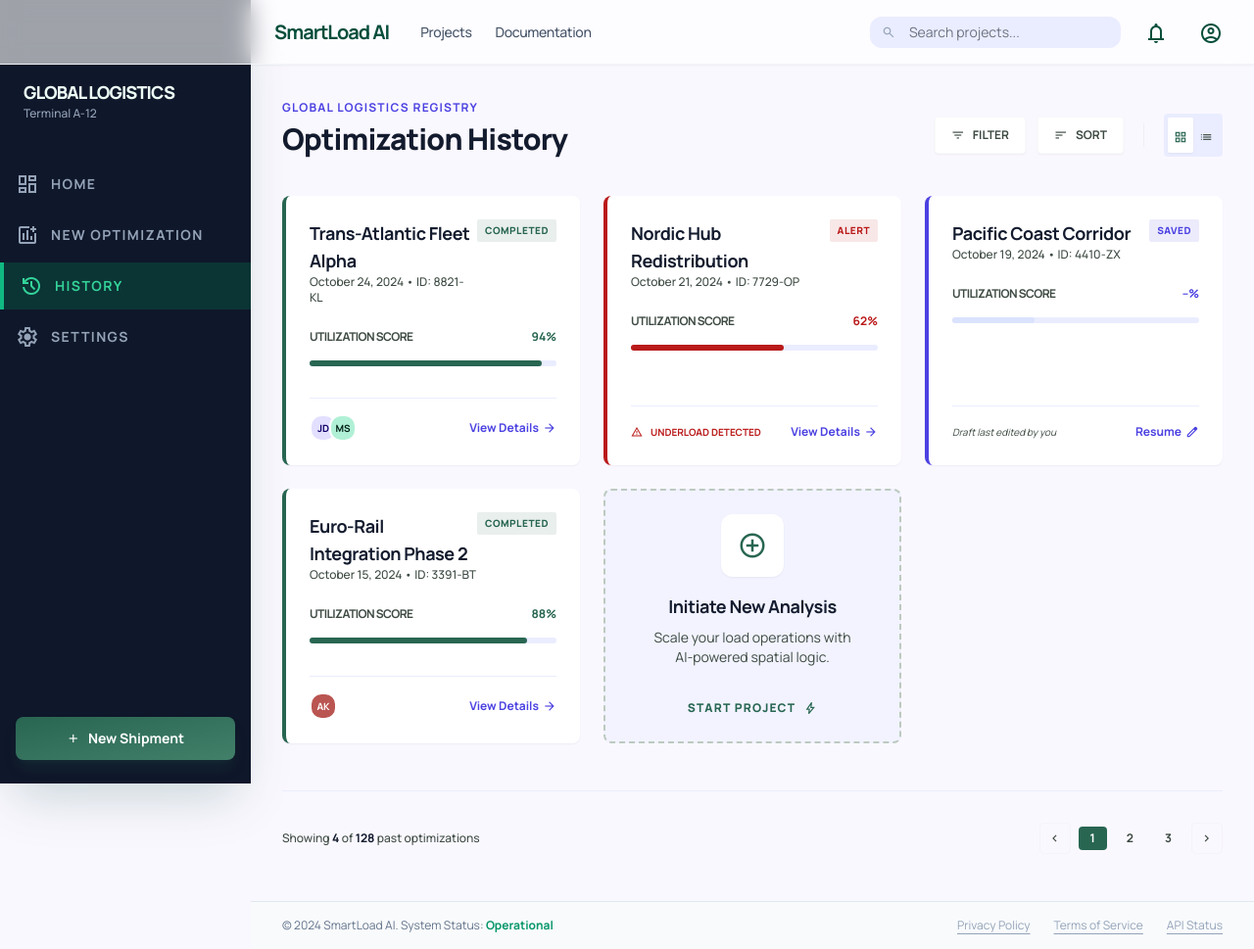
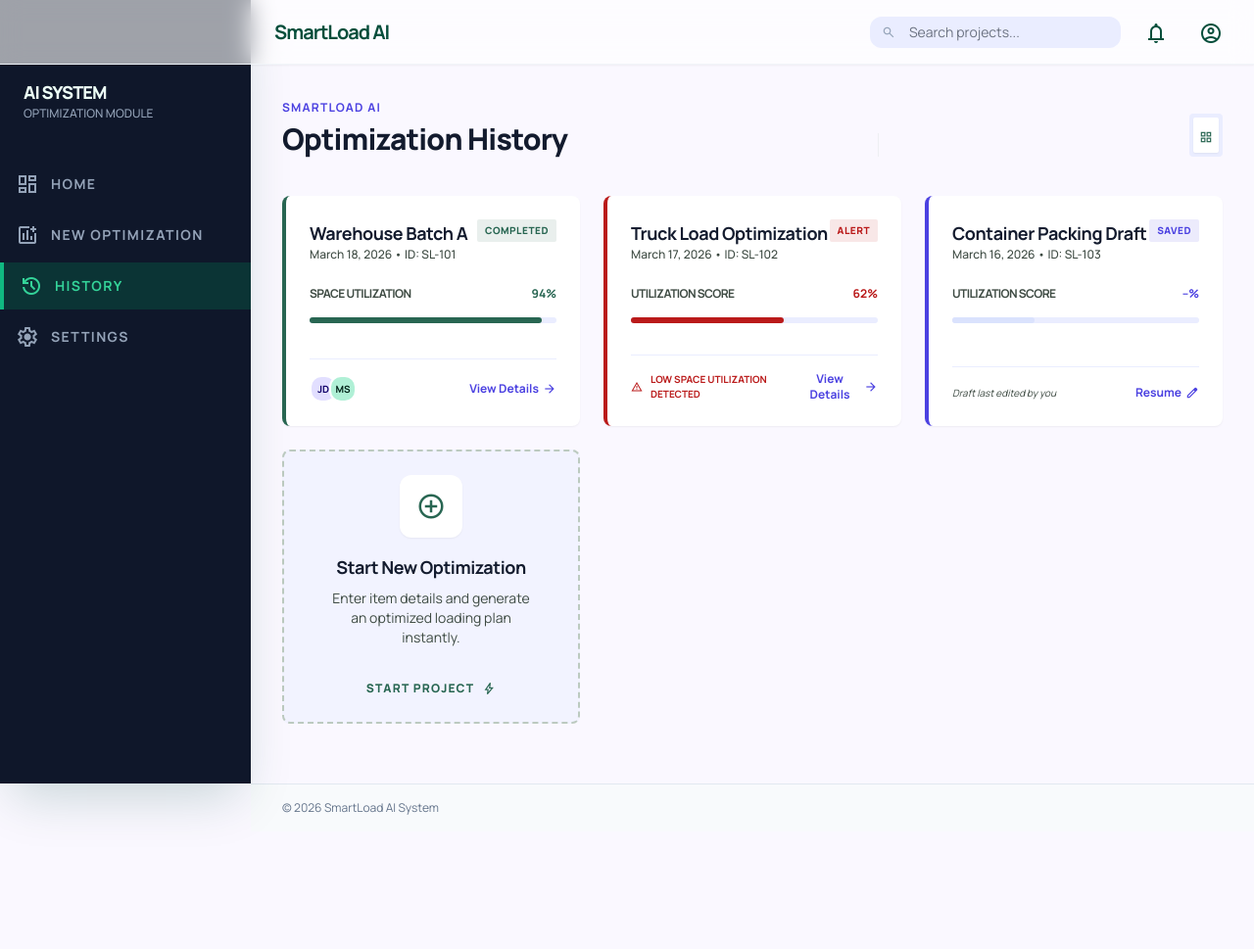
Before and after one commit to jpdhanyaa/SMARTLOAD-SYSTEM, a plain HTML site: page frontend/history.html in a window 1280 px wide. Shown: the whole page at 98% size. After the commit the page ends 849 px from the top, so only its background shows below. Drawn offline with nearby package versions, Linux system fonts and the light colour scheme.

Commit message:
history and optimization done

```diff
--- a/frontend/history.html
+++ b/frontend/history.html
@@ -3,7 +3,8 @@
 <html class="light" lang="en"><head>
 <meta charset="utf-8"/>
 <meta content="width=device-width, initial-scale=1.0" name="viewport"/>
-<title>Optimization History | SmartLoad AI</title>
+<title>SmartLoad AI</title>
+<link rel="icon" type="image/png" href="logo.png">
 <script src="https://cdn.tailwindcss.com?plugins=forms,container-queries"></script>
 <link href="https://fonts.googleapis.com/css2?family=Manrope:wght@200;300;400;500;600;700;800&amp;display=swap" rel="stylesheet"/>
 <link href="https://fonts.googleapis.com/css2?family=Material+Symbols+Outlined:wght,FILL@100..700,0..1&amp;display=swap" rel="stylesheet"/>
@@ -83,96 +84,80 @@
 <body class="bg-surface text-on-surface">
 <aside class="fixed left-0 top-0 h-full w-64 z-40 bg-slate-900 flex flex-col pt-20 pb-6 shadow-2xl shadow-emerald-900/20">
 <div class="px-6 mb-10">
-<h1 class="text-emerald-50 text-lg font-black uppercase tracking-tighter">Global Logistics</h1>
-<p class="text-slate-400 text-xs font-medium">Terminal A-12</p>
+<h1 class="text-emerald-50 text-lg font-black uppercase tracking-tighter">AI System</h1>
+<p class="text-slate-400 text-xs font-medium">OPTIMIZATION  MODULE</p>
 </div>
 <nav class="flex-1 space-y-1">
-<a class="text-slate-400 hover:text-emerald-200 px-4 py-3 flex items-center gap-3 font-manrope text-sm uppercase tracking-widest font-bold hover:bg-slate-800 transition-all duration-200 hover:translate-x-1" href="#">
+<a class="text-slate-400 hover:text-emerald-200 px-4 py-3 flex items-center gap-3 font-manrope text-sm uppercase tracking-widest font-bold hover:bg-slate-800 transition-all duration-200 hover:translate-x-1" href="home.html">
 <span class="material-symbols-outlined" data-icon="dashboard">dashboard</span>
                 Home
             </a>
-<a class="text-slate-400 hover:text-emerald-200 px-4 py-3 flex items-center gap-3 font-manrope text-sm uppercase tracking-widest font-bold hover:bg-slate-800 transition-all duration-200 hover:translate-x-1" href="#">
+<a class="text-slate-400 hover:text-emerald-200 px-4 py-3 flex items-center gap-3 font-manrope text-sm uppercase tracking-widest font-bold hover:bg-slate-800 transition-all duration-200 hover:translate-x-1" href="optimization.html">
 <span class="material-symbols-outlined" data-icon="add_chart">add_chart</span>
                 New Optimization
             </a>
-<a class="bg-emerald-800/40 text-emerald-400 border-l-4 border-emerald-500 px-4 py-3 flex items-center gap-3 font-manrope text-sm uppercase tracking-widest font-bold" href="#">
+<a class="bg-emerald-800/40 text-emerald-400 border-l-4 border-emerald-500 px-4 py-3 flex items-center gap-3 font-manrope text-sm uppercase tracking-widest font-bold" href="history.html">
 <span class="material-symbols-outlined" data-icon="history">history</span>
                 History
             </a>
-<a class="text-slate-400 hover:text-emerald-200 px-4 py-3 flex items-center gap-3 font-manrope text-sm uppercase tracking-widest font-bold hover:bg-slate-800 transition-all duration-200 hover:translate-x-1" href="#">
+<a class="text-slate-400 hover:text-emerald-200 px-4 py-3 flex items-center gap-3 font-manrope text-sm uppercase tracking-widest font-bold hover:bg-slate-800 transition-all duration-200 hover:translate-x-1" href="settings.html">
 <span class="material-symbols-outlined" data-icon="settings">settings</span>
                 Settings
             </a>
 </nav>
 <div class="px-4 mt-auto">
-<button class="w-full bg-gradient-to-br from-primary to-primary-container text-on-primary py-3 rounded-xl font-bold text-sm flex items-center justify-center gap-2 active:scale-95 duration-150 shadow-lg shadow-primary/20">
-<span class="material-symbols-outlined text-sm" data-icon="add">add</span>
-                New Shipment
-            </button>
 </div>
 </aside>
 <header class="fixed top-0 w-full z-50 bg-white/60 backdrop-blur-md flex justify-between items-center px-6 py-3 w-full shadow-sm">
 <div class="flex items-center gap-8 ml-64">
 <span class="text-xl font-bold tracking-tighter text-emerald-900">SmartLoad AI</span>
-<nav class="hidden md:flex items-center gap-6">
-<a class="text-slate-600 hover:text-emerald-900 font-manrope text-sm font-medium tracking-tight transition-colors duration-200" href="#">Projects</a>
-<a class="text-slate-600 hover:text-emerald-900 font-manrope text-sm font-medium tracking-tight transition-colors duration-200" href="#">Documentation</a>
-</nav>
 </div>
 <div class="flex items-center gap-4">
 <div class="relative group">
 <span class="absolute inset-y-0 left-3 flex items-center text-slate-400">
 <span class="material-symbols-outlined text-sm" data-icon="search">search</span>
 </span>
-<input class="pl-10 pr-4 py-1.5 bg-surface-container rounded-full border-none text-sm focus:ring-2 focus:ring-secondary w-64 transition-all" placeholder="Search projects..." type="text"/>
+<input id="searchInput" class="pl-10 pr-4 py-1.5 bg-surface-container rounded-full border-none text-sm focus:ring-2 focus:ring-secondary w-64 transition-all" placeholder="Search projects..." type="text"/>
 </div>
+<a href="not.html">
 <button class="p-2 text-emerald-900 hover:bg-emerald-50 rounded-full transition-colors active:scale-95">
 <span class="material-symbols-outlined" data-icon="notifications">notifications</span>
 </button>
+</a>
+<a href="profile.html">
 <button class="p-2 text-emerald-900 hover:bg-emerald-50 rounded-full transition-colors active:scale-95">
 <span class="material-symbols-outlined" data-icon="account_circle">account_circle</span>
 </button>
+</a>
 </div>
 <div class="bg-slate-100 h-[1px] w-full absolute bottom-0 left-0"></div>
 </header>
 <main class="ml-64 pt-24 pb-12 px-8 min-h-screen">
 <section class="flex flex-col md:flex-row md:items-end justify-between mb-10 gap-6">
 <div class="space-y-1">
-<span class="text-secondary font-bold text-xs uppercase tracking-widest">Global Logistics Registry</span>
+<span class="text-secondary font-bold text-xs uppercase tracking-widest">SMARTLOAD AI</span>
 <h2 class="text-3xl font-extrabold text-on-surface tracking-tight">Optimization History</h2>
 </div>
-<div class="flex items-center gap-3">
-<button class="flex items-center gap-2 px-4 py-2 bg-surface-container-lowest text-on-surface-variant rounded-lg font-bold text-xs border border-outline-variant/10 shadow-sm hover:bg-surface-container-high transition-colors">
-<span class="material-symbols-outlined text-sm" data-icon="filter_list">filter_list</span>
-                    FILTER
-                </button>
-<button class="flex items-center gap-2 px-4 py-2 bg-surface-container-lowest text-on-surface-variant rounded-lg font-bold text-xs border border-outline-variant/10 shadow-sm hover:bg-surface-container-high transition-colors">
-<span class="material-symbols-outlined text-sm" data-icon="sort">sort</span>
-                    SORT
-                </button>
 <div class="w-[1px] h-6 bg-outline-variant/20 mx-2"></div>
 <div class="flex bg-surface-container p-1 rounded-lg">
 <button class="p-1.5 bg-white rounded shadow-sm text-primary">
 <span class="material-symbols-outlined text-sm" data-icon="grid_view">grid_view</span>
 </button>
-<button class="p-1.5 text-on-surface-variant">
-<span class="material-symbols-outlined text-sm" data-icon="list">list</span>
-</button>
 </div>
 </div>
 </section>
 <div class="grid grid-cols-1 md:grid-cols-2 lg:grid-cols-3 gap-6">
-<div class="bg-surface-container-lowest rounded-xl p-6 shadow-sm flex flex-col border-l-4 border-primary transition-all hover:shadow-lg hover:-translate-y-1 group">
+<div class="project-card bg-surface-container-lowest rounded-xl p-6 shadow-sm flex flex-col border-l-4 border-primary transition-all hover:shadow-lg hover:-translate-y-1 group" data-name="Warehouse Batch A">
 <div class="flex justify-between items-start mb-6">
 <div>
-<h3 class="font-bold text-lg text-on-background tracking-tight group-hover:text-primary transition-colors">Trans-Atlantic Fleet Alpha</h3>
-<p class="text-on-surface-variant text-xs font-medium">October 24, 2024 • ID: 8821-KL</p>
+<h3 class="font-bold text-lg text-on-background tracking-tight group-hover:text-primary transition-colors">Warehouse Batch A</h3>
+<p class="text-on-surface-variant text-xs font-medium">March 18, 2026 • ID: SL-101</p>
 </div>
 <span class="px-2 py-1 bg-primary/10 text-primary text-[10px] font-black uppercase tracking-wider rounded">Completed</span>
 </div>
 <div class="space-y-4 mb-8">
 <div class="flex justify-between text-xs font-bold text-on-surface-variant">
-<span class="uppercase tracking-tighter">Utilization Score</span>
+<span class="uppercase tracking-tighter">SPACE UTILIZATION</span>
 <span class="text-primary">94%</span>
 </div>
 <div class="w-full bg-surface-container rounded-full h-1.5">
@@ -190,11 +175,11 @@
 </button>
 </div>
 </div>
-<div class="bg-surface-container-lowest rounded-xl p-6 shadow-sm flex flex-col border-l-4 border-error transition-all hover:shadow-lg hover:-translate-y-1 group">
+<div class="project-card bg-surface-container-lowest rounded-xl p-6 shadow-sm flex flex-col border-l-4 border-error transition-all hover:shadow-lg hover:-translate-y-1 group" data-name="Truck Load Optimization">
 <div class="flex justify-between items-start mb-6">
 <div>
-<h3 class="font-bold text-lg text-on-background tracking-tight group-hover:text-error transition-colors">Nordic Hub Redistribution</h3>
-<p class="text-on-surface-variant text-xs font-medium">October 21, 2024 • ID: 7729-OP</p>
+<h3 class="font-bold text-lg text-on-background tracking-tight group-hover:text-error transition-colors">Truck Load Optimization</h3>
+<p class="text-on-surface-variant text-xs font-medium">March 17, 2026 • ID: SL-102</p>
 </div>
 <span class="px-2 py-1 bg-error/10 text-error text-[10px] font-black uppercase tracking-wider rounded">Alert</span>
 </div>
@@ -210,7 +195,7 @@
 <div class="mt-auto flex justify-between items-center pt-4 border-t border-surface-container">
 <div class="flex items-center gap-2 text-error text-[10px] font-bold">
 <span class="material-symbols-outlined text-xs" data-icon="warning">warning</span>
-                        UNDERLOAD DETECTED
+                      LOW SPACE UTILIZATION DETECTED
                     </div>
 <button class="text-secondary text-xs font-bold hover:underline underline-offset-4 flex items-center gap-1">
                         View Details
@@ -218,11 +203,11 @@
 </button>
 </div>
 </div>
-<div class="bg-surface-container-lowest rounded-xl p-6 shadow-sm flex flex-col border-l-4 border-secondary transition-all hover:shadow-lg hover:-translate-y-1 group">
+<div class="project-card bg-surface-container-lowest rounded-xl p-6 shadow-sm flex flex-col border-l-4 border-secondary transition-all hover:shadow-lg hover:-translate-y-1 group" data-name="Container Packing Draft">
 <div class="flex justify-between items-start mb-6">
 <div>
-<h3 class="font-bold text-lg text-on-background tracking-tight group-hover:text-secondary transition-colors">Pacific Coast Corridor</h3>
-<p class="text-on-surface-variant text-xs font-medium">October 19, 2024 • ID: 4410-ZX</p>
+<h3 class="font-bold text-lg text-on-background tracking-tight group-hover:text-secondary transition-colors">Container Packing Draft</h3>
+<p class="text-on-surface-variant text-xs font-medium">March 16, 2026 • ID: SL-103</p>
 </div>
 <span class="px-2 py-1 bg-secondary/10 text-secondary text-[10px] font-black uppercase tracking-wider rounded">Saved</span>
 </div>
@@ -243,70 +228,56 @@
 </button>
 </div>
 </div>
-<div class="bg-surface-container-lowest rounded-xl p-6 shadow-sm flex flex-col border-l-4 border-primary transition-all hover:shadow-lg hover:-translate-y-1 group">
-<div class="flex justify-between items-start mb-6">
-<div>
-<h3 class="font-bold text-lg text-on-background tracking-tight group-hover:text-primary transition-colors">Euro-Rail Integration Phase 2</h3>
-<p class="text-on-surface-variant text-xs font-medium">October 15, 2024 • ID: 3391-BT</p>
-</div>
-<span class="px-2 py-1 bg-primary/10 text-primary text-[10px] font-black uppercase tracking-wider rounded">Completed</span>
-</div>
-<div class="space-y-4 mb-8">
-<div class="flex justify-between text-xs font-bold text-on-surface-variant">
-<span class="uppercase tracking-tighter">Utilization Score</span>
-<span class="text-primary">88%</span>
-</div>
-<div class="w-full bg-surface-container rounded-full h-1.5">
-<div class="bg-primary h-1.5 rounded-full" style="width: 88%"></div>
-</div>
-</div>
-<div class="mt-auto flex justify-between items-center pt-4 border-t border-surface-container">
-<div class="flex -space-x-2">
-<div class="w-7 h-7 rounded-full border-2 border-white bg-tertiary-container flex items-center justify-center text-[10px] font-bold text-white">AK</div>
-</div>
-<button class="text-secondary text-xs font-bold hover:underline underline-offset-4 flex items-center gap-1">
-                        View Details
-                        <span class="material-symbols-outlined text-sm" data-icon="arrow_forward">arrow_forward</span>
-</button>
-</div>
-</div>
-<div class="bg-surface-container-low rounded-xl p-6 flex flex-col items-center justify-center text-center border-2 border-dashed border-outline-variant hover:border-primary hover:bg-surface-container-high transition-all group cursor-pointer">
+<div class="project-card bg-surface-container-low rounded-xl p-6 flex flex-col items-center justify-center text-center border-2 border-dashed border-outline-variant hover:border-primary hover:bg-surface-container-high transition-all group cursor-pointer">
 <div class="w-16 h-16 bg-surface-container-lowest rounded-full flex items-center justify-center mb-4 group-hover:scale-110 transition-transform shadow-sm">
 <span class="material-symbols-outlined text-3xl text-primary" data-icon="add_circle">add_circle</span>
 </div>
-<h3 class="font-bold text-lg text-on-background tracking-tight">Initiate New Analysis</h3>
-<p class="text-on-surface-variant text-sm px-4 mt-2">Scale your load operations with AI-powered spatial logic.</p>
+<h3 class="font-bold text-lg text-on-background tracking-tight">Start New Optimization</h3>
+<p class="text-on-surface-variant text-sm px-4 mt-2">Enter item details and generate an optimized loading plan instantly.</p>
 <div class="mt-8 flex items-center gap-2 text-primary font-black text-xs uppercase tracking-widest">
                     Start Project
                     <span class="material-symbols-outlined text-sm" data-icon="bolt">bolt</span>
 </div>
 </div>
 </div>
-<div class="mt-12 flex justify-between items-center border-t border-surface-container pt-8">
-<p class="text-xs text-on-surface-variant font-medium">Showing <span class="font-bold text-on-surface">4</span> of <span class="font-bold text-on-surface">128</span> past optimizations</p>
-<div class="flex items-center gap-2">
-<button class="w-8 h-8 flex items-center justify-center rounded-lg border border-outline-variant/10 text-on-surface-variant hover:bg-surface-container">
-<span class="material-symbols-outlined text-sm" data-icon="chevron_left">chevron_left</span>
-</button>
-<button class="px-3 py-1 bg-primary text-on-primary rounded-lg text-xs font-bold">1</button>
-<button class="px-3 py-1 text-on-surface-variant hover:bg-surface-container rounded-lg text-xs font-bold">2</button>
-<button class="px-3 py-1 text-on-surface-variant hover:bg-surface-container rounded-lg text-xs font-bold">3</button>
-<button class="w-8 h-8 flex items-center justify-center rounded-lg border border-outline-variant/10 text-on-surface-variant hover:bg-surface-container">
-<span class="material-symbols-outlined text-sm" data-icon="chevron_right">chevron_right</span>
-</button>
-</div>
-</div>
+<p id="noResult" class="text-center text-gray-500 mt-10 hidden">
+    No results found
+</p>
 </main>
 <footer class="w-full py-4 mt-auto bg-slate-50 border-t border-slate-200 ml-64 max-w-[calc(100%-16rem)]">
 <div class="flex justify-between items-center px-8 w-full">
 <div class="flex items-center gap-4">
-<span class="font-manrope text-xs tracking-normal font-normal text-slate-500">© 2024 SmartLoad AI. System Status: <span class="text-emerald-600 font-bold">Operational</span></span>
+<span class="font-manrope text-xs tracking-normal font-normal text-slate-500">© 2026 SmartLoad AI System</span>
 </div>
 <div class="flex items-center gap-6">
-<a class="font-manrope text-xs text-slate-400 hover:text-emerald-700 underline underline-offset-4 transition-opacity duration-300" href="#">Privacy Policy</a>
-<a class="font-manrope text-xs text-slate-400 hover:text-emerald-700 underline underline-offset-4 transition-opacity duration-300" href="#">Terms of Service</a>
-<a class="font-manrope text-xs text-slate-400 hover:text-emerald-700 underline underline-offset-4 transition-opacity duration-300" href="#">API Status</a>
 </div>
 </div>
 </footer>
+<script>
+const searchInput = document.getElementById("searchInput")
+const cards = document.querySelectorAll(".project-card")
+const noResult = document.getElementById("noResult")
+
+searchInput.addEventListener("input", function () {
+    const value = searchInput.value.toLowerCase()
+    let found = false
+
+    cards.forEach(card => {
+        const name = card.getAttribute("data-name").toLowerCase()
+
+        if (name.includes(value)) {
+            card.style.display = ""
+            found = true
+        } else {
+            card.style.display = "none"
+        }
+    })
+
+    if (found) {
+        noResult.classList.add("hidden")
+    } else {
+        noResult.classList.remove("hidden")
+    }
+})
+</script>
 </body></html>
```
Also changed, not shown: frontend/home.html (+1 -1 lines), frontend/optimization.html (+15 -15 lines).
